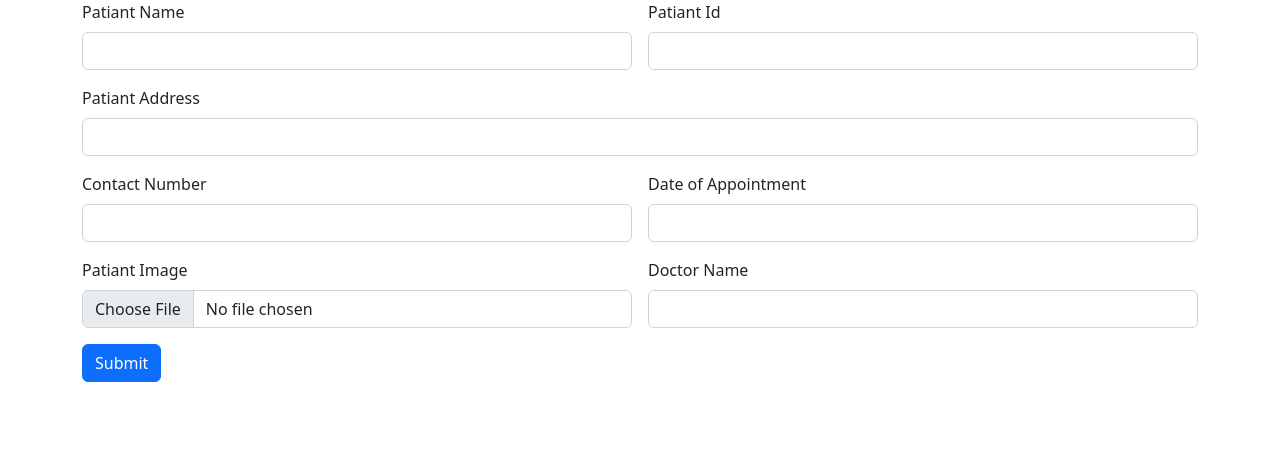
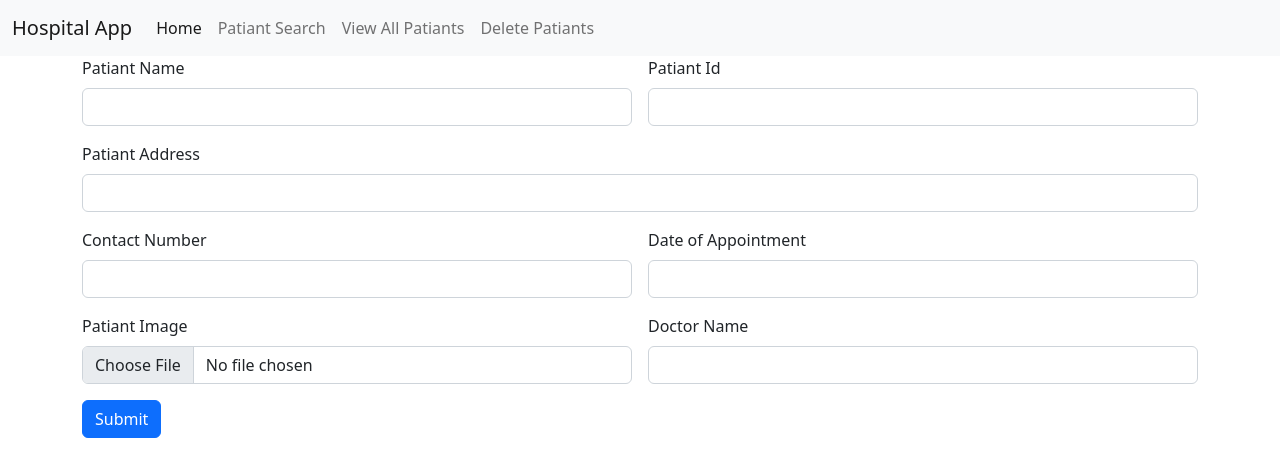
Before and after one commit to amalvprakash/Hospital-Angular-App, an Angular app: page / in a window 1280 px wide. Shown: the top 476 px of the page. Built offline with nearby package versions, Linux system fonts and the light colour scheme.

Commit message:
Added Navbar

```diff
--- /dev/null
+++ b/src/app/navbar/navbar.component.html
@@ -0,0 +1,24 @@
+<nav class="navbar navbar-expand-lg bg-light">
+    <div class="container-fluid">
+      <a class="navbar-brand" href="/">Hospital App</a>
+      <button class="navbar-toggler" type="button" data-bs-toggle="collapse" data-bs-target="#navbarNav" aria-controls="navbarNav" aria-expanded="false" aria-label="Toggle navigation">
+        <span class="navbar-toggler-icon"></span>
+      </button>
+      <div class="collapse navbar-collapse" id="navbarNav">
+        <ul class="navbar-nav">
+          <li class="nav-item">
+            <a class="nav-link active" aria-current="page" href="/">Home</a>
+          </li>
+          <li class="nav-item">
+            <a class="nav-link" href="/search">Patiant Search</a>
+          </li>
+          <li class="nav-item">
+            <a class="nav-link" href="/list">View All Patiants</a>
+          </li>
+          <li class="nav-item">
+            <a class="nav-link" href="/delete">Delete Patiants</a>
+          </li>
+        </ul>
+      </div>
+    </div>
+  </nav>
--- a/src/app/patiant-delete/patiant-delete.component.html
+++ b/src/app/patiant-delete/patiant-delete.component.html
@@ -1,3 +1,4 @@
+<app-navbar></app-navbar>
 <div class="container">
     <div class="row">
         <div class="col col-12 col-sm-12 col-md-12 col-lg-12 col-xl-12 col-xxl 12">
--- a/src/app/patiant-entry/patiant-entry.component.html
+++ b/src/app/patiant-entry/patiant-entry.component.html
@@ -1,3 +1,4 @@
+<app-navbar></app-navbar>
 <div class="container">
     <div class="row">
         <div class="col col-12 col-sm-12 col-md-12 col-lg-12 col-xl-12 col-xxl-12">
--- a/src/app/patiant-list/patiant-list.component.html
+++ b/src/app/patiant-list/patiant-list.component.html
@@ -1,3 +1,4 @@
+<app-navbar></app-navbar>
 <div class="container">
     <div class="row">
         <div class="col col-12 col-sm-12 col-md-12 col-lg-12 col-xl-12 col-xxl-12">
--- a/src/app/patiant-search/patiant-search.component.html
+++ b/src/app/patiant-search/patiant-search.component.html
@@ -1,3 +1,4 @@
+<app-navbar></app-navbar>
 <div class="container">
     <div class="row">
         <div class="col col-12 col-sm-12 col-md-12 col-lg-12 col-xl-12 col-xxl 12">
```
Also changed, not shown: src/app/app.module.ts (+7 -1 lines), src/app/navbar/navbar.component.ts (added, +10 -0 lines), src/app/navbar/navbar.component.css (added).
